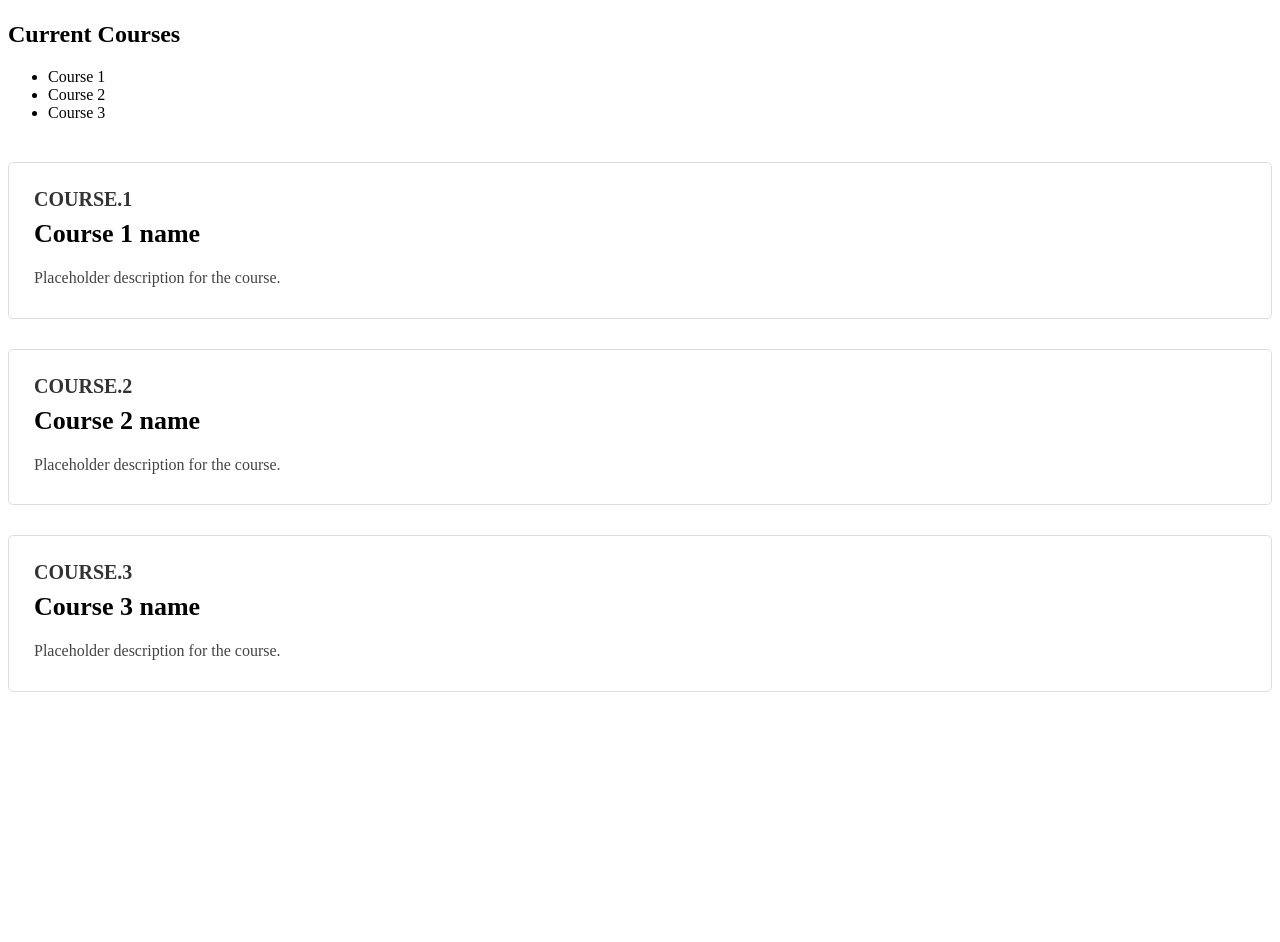
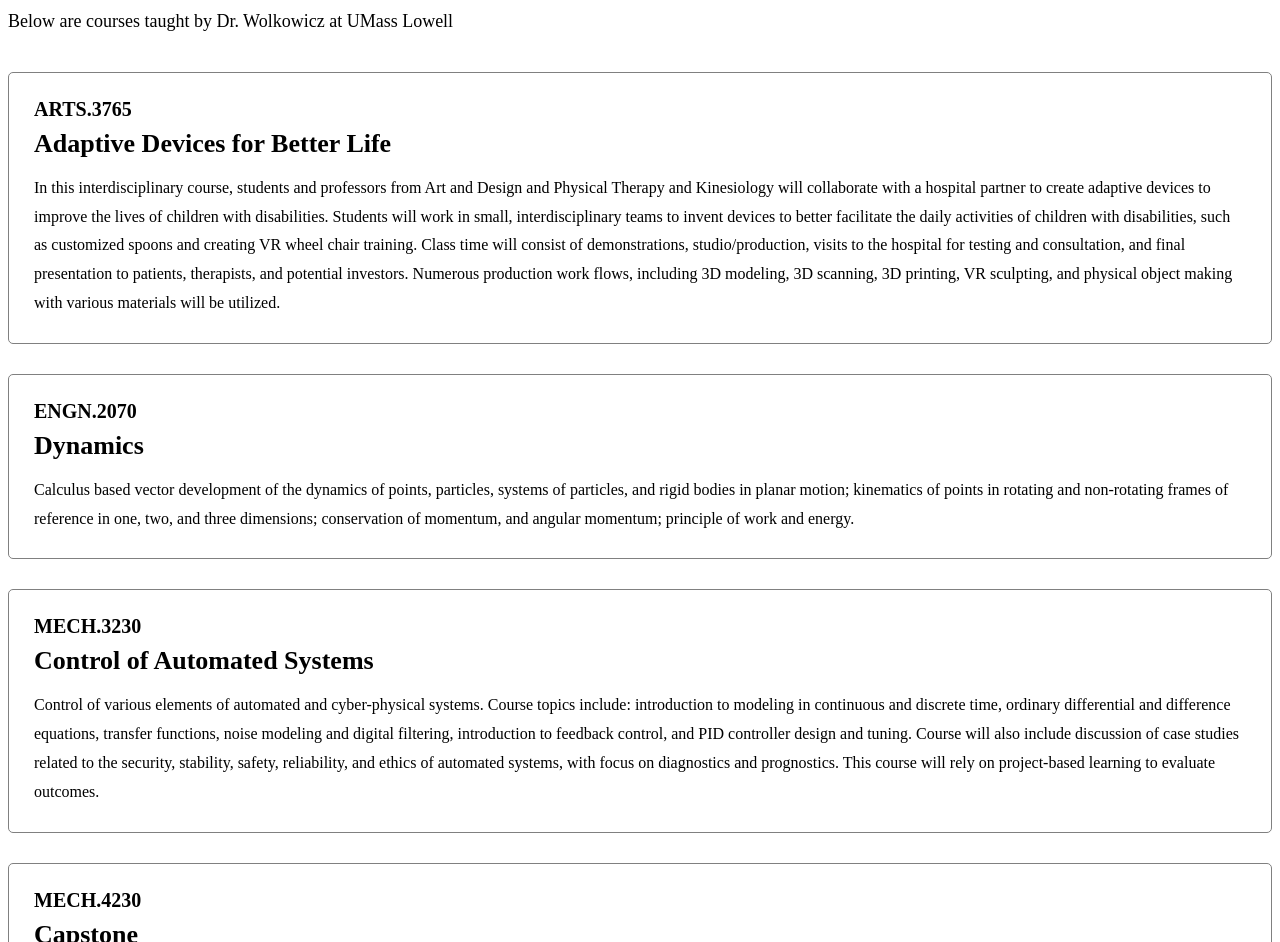
Before and after one commit to adamprinciotta/Wolkowicz-Workspace, a plain HTML site: page courses.html in a window 1280 px wide. Shown: the part 90-1032 px from the top of the page. Before the commit the page ends 822 px from the top, so only its background shows below. Drawn offline with Linux system fonts and the light colour scheme.

Commit message:
Updated the information on Courses

```diff
--- a/courses.html
+++ b/courses.html
@@ -18,33 +18,49 @@
         </section>
 
         <h1>Courses</h1>
-
-        <section class="coursesList">
-            <h2>Current Courses</h2>
-            <ul>
-                <li>Course 1</li>
-                <li>Course 2</li>
-                <li>Course 3</li>
-            </ul>
-        </section>
+        <h2 class="courses-subheader">Below are courses taught by Dr. Wolkowicz at UMass Lowell</h2>
 
         <section class="courseDetails">
             <div class="courseItem">
-                <h3>COURSE.1</h3>
-                <h4>Course 1 name</h4>
-                <p>Placeholder description for the course.</p>
+                <h3>ARTS.3765</h3>
+                <h4>Adaptive Devices for Better Life</h4>
+                <p>In this interdisciplinary course, students and professors from Art and Design and Physical Therapy and Kinesiology will collaborate with a hospital partner to create adaptive devices to improve the lives of children with disabilities. Students will work in small, interdisciplinary teams to invent devices to better facilitate the daily activities of children with disabilities, such as customized spoons and creating VR wheel chair training. Class time will consist of demonstrations, studio/production, visits to the hospital for testing and consultation, and final presentation to patients, therapists, and potential investors. Numerous production work flows, including 3D modeling, 3D scanning, 3D printing, VR sculpting, and physical object making with various materials will be utilized.</p>
             </div>
 
             <div class="courseItem">
-                <h3>COURSE.2</h3>
-                <h4>Course 2 name</h4>
-                <p>Placeholder description for the course.</p>
+                <h3>ENGN.2070</h3>
+                <h4>Dynamics</h4>
+                <p>Calculus based vector development of the dynamics of points, particles, systems of particles, and rigid bodies in planar motion; kinematics of points in rotating and non-rotating frames of reference in one, two, and three dimensions; conservation of momentum, and angular momentum; principle of work and energy.</p>
             </div>
 
             <div class="courseItem">
-                <h3>COURSE.3</h3>
-                <h4>Course 3 name</h4>
-                <p>Placeholder description for the course.</p>
+                <h3>MECH.3230</h3>
+                <h4>Control of Automated Systems</h4>
+                <p>Control of various elements of automated and cyber-physical systems. Course topics include: introduction to modeling in continuous and discrete time, ordinary differential and difference equations, transfer functions, noise modeling and digital filtering, introduction to feedback control, and PID controller design and tuning. Course will also include discussion of case studies related to the security, stability, safety, reliability, and ethics of automated systems, with focus on diagnostics and prognostics. This course will rely on project-based learning to evaluate outcomes.</p>
+            </div>
+
+            <div class="courseItem">
+                <h3>MECH.4230</h3>
+                <h4>Capstone</h4>
+                <p>Students perform independent design work and participate in team efforts to develop conceptual designs from functional requirements. Perform design analysis and synthesis, modeling, fabrication, testing, cost estimating, and documenting the essential elements of the system design. Meets Core Curriculum Essential Learning Outcome for Applied & Integrative Learning (AIL), Information Literacy (IL), and Written & Oral Communication (WOC).</p>
+            </div>
+
+            <div class="courseItem">
+                <h3>MECH.4510</h3>
+                <h4>Dynamic Systems Analysis</h4>
+                <p>Dynamic modeling of mechanical, electrical, electro-mechanical, hydraulic and thermal components. Application of ordinary differential equations, Laplace transforms, and numerical simulation for the response of these systems; response due to initial conditions and to transient and sinusoidal inputs using both time and frequency domain approaches considered. Use of block diagrams and numerical simulation using MATLAB and Simulink for linear time invariant systems is emphasized. Project work includes model identification and synthesis from measured data for first and second order systems.</p>
+            </div>
+
+            <div class="courseItem">
+                <h3>MECH.5315</h3>
+                <h4>Modern Control Systems</h4>
+                <p>Introduction to the analysis and design of feedback controllers for linear systems using the state-space formulation. Topics covered include linear algebra, vector spaces, state-space representation, realization theory, stability in the sense of Lyapunov, controllability and observability, Kalman decomposition, pole placement via state-feedback, observer design, linear quadratic regulators and introduction to nonlinear systems.</p>
+            </div>
+
+            <div class="courseItem">
+                <h3>MECH.5540</h3>
+                <h4>Dynamic Systems Control</h4>
+                <p>Matrix-based classical and modern techniques are applied to the dynamics of control systems. Design of controllers, and full and reduced-order observers. Introduction to optimal control and Kalman filters.</p>
             </div>
         </section>
     </body>
--- a/styles.css
+++ b/styles.css
@@ -112,6 +112,13 @@
     text-decoration: underline;
 }
 
+.courses-subheader {
+    font-size: 18px;
+    font-weight: normal;
+    color: black;
+    margin: -10px 0 30px 0;
+}
+
 .courseDetails {
     margin: 40px 0;
 }
@@ -119,12 +126,12 @@
 .courseItem {
     margin: 30px 0;
     padding: 25px;
-    border: 1px solid #ddd;
+    border: 1px solid gray;
     border-radius: 5px;
 }
 
 .courseItem h3 {
-    color: #333;
+    color: black;
     margin: 0 0 8px 0;
     font-size: 20px;
     font-weight: bold;
@@ -133,13 +140,13 @@
 .courseItem h4 {
     margin: 0 0 15px 0;
     font-size: 26px;
-    color: #000;
+    color: black;
     font-weight: 600;
 }
 
 .courseItem p {
     line-height: 1.8;
-    color: #444;
+    color: black;
     font-size: 16px;
     margin: 0;
 }
```
